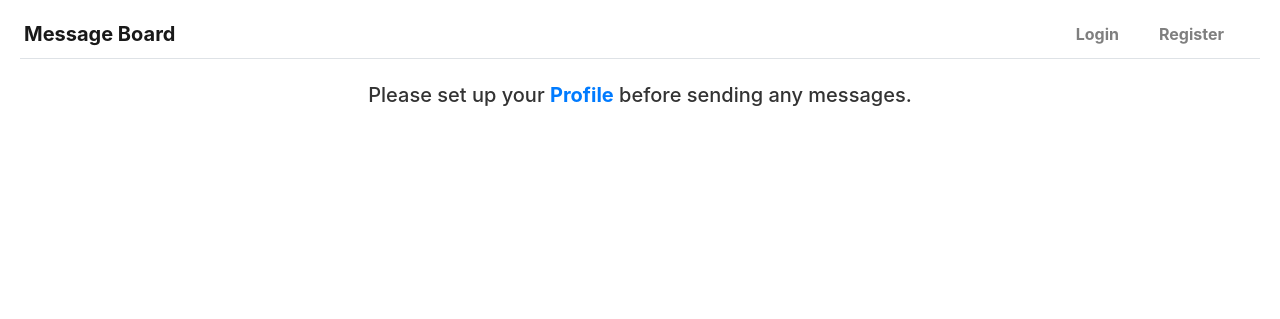
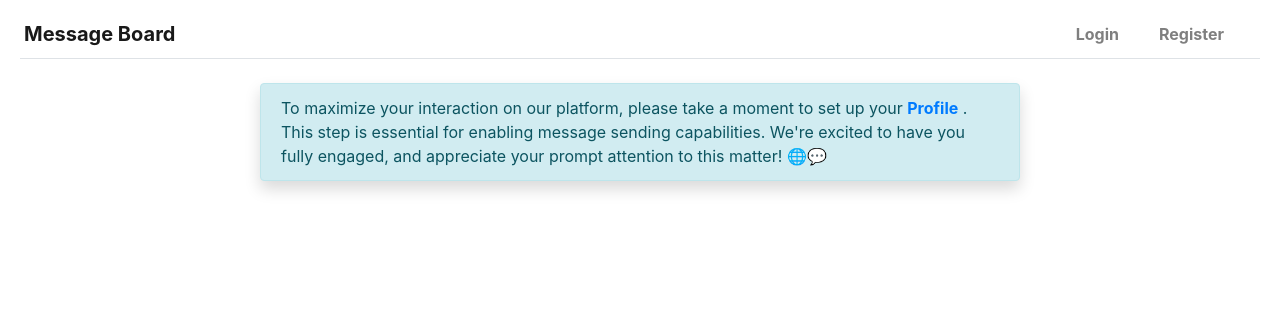
Before and after one commit to FDCpablito/messageboard, a CakePHP app: the page made by app/View/Messages/sent.ctp in a window 1280 px wide. Shown: the top 319 px of the page. Run offline with PHP 8.4 and a stand-in for CakePHP, Linux system fonts and the light colour scheme; the template is opened without the code that fills it, so the values that code supplies are empty; some libraries are stand-ins or nearby versions.

Commit message:
Updated the styling of alerts in sent and inbox view within Messages

```diff
--- a/app/View/Messages/inbox.ctp
+++ b/app/View/Messages/inbox.ctp
@@ -32,7 +32,11 @@
                 <?php endif ?>
             </div>
         <?php else: ?>
-            <h5 class="text-center">Please set up your <?php echo $this->Html->link('Profile', array('controller' => 'profiles', 'action' => 'edit')); ?> before viewing your inbox.</h5>
+            <div class="alert alert-info shadow col-8" role="alert">
+                Ensuring a seamless experience for you is our top priority!
+                To facilitate effective communication, kindly take a moment to set up your <?php echo $this->Html->link('Profile', array('controller' => 'profiles', 'action' => 'edit')); ?> .
+                This will enable you to receive messages and fully engage with our platform. We appreciate your cooperation and look forward to enhancing your experience! 🌟
+            </div>
         <?php endif; ?>
     </div>
 </div>
--- a/app/View/Messages/sent.ctp
+++ b/app/View/Messages/sent.ctp
@@ -40,7 +40,11 @@
                 <?php endif ?>
             </div>
         <?php else: ?>
-            <h5 class="text-center">Please set up your <?php echo $this->Html->link('Profile', array('controller' => 'profiles', 'action' => 'edit')); ?> before sending any messages.</h5>
+            <div class="alert alert-info shadow col-8" role="alert">
+                To maximize your interaction on our platform, please take a moment to set up your <?php echo $this->Html->link('Profile', array('controller' => 'profiles', 'action' => 'edit')); ?> .
+                This step is essential for enabling message sending capabilities.
+                We're excited to have you fully engaged, and appreciate your prompt attention to this matter! 🌐💬
+            </div>
         <?php endif ;?>
     </div>
 </div>
--- a/app/View/Profiles/edit.ctp
+++ b/app/View/Profiles/edit.ctp
@@ -59,6 +59,7 @@
                                         'value' => $profileData['Profile']['birthdate'],
                                         'class' => 'form-control'
                                     ]);
+
                                     echo $this->Form->input('gender', [
                                         'type' => 'radio',
                                         'options' => [
@@ -122,6 +123,7 @@
                                     ]);
                                     echo $this->Form->input('gender', [
                                         'type' => 'radio',
+                                        'class' => 'form-control row',
                                         'options' => [
                                             '0' => 'Male',
                                             '1' => 'Female',
```
Also changed, not shown: app/webroot/profile/11-11-23-2-1700535987.jpg (added).
